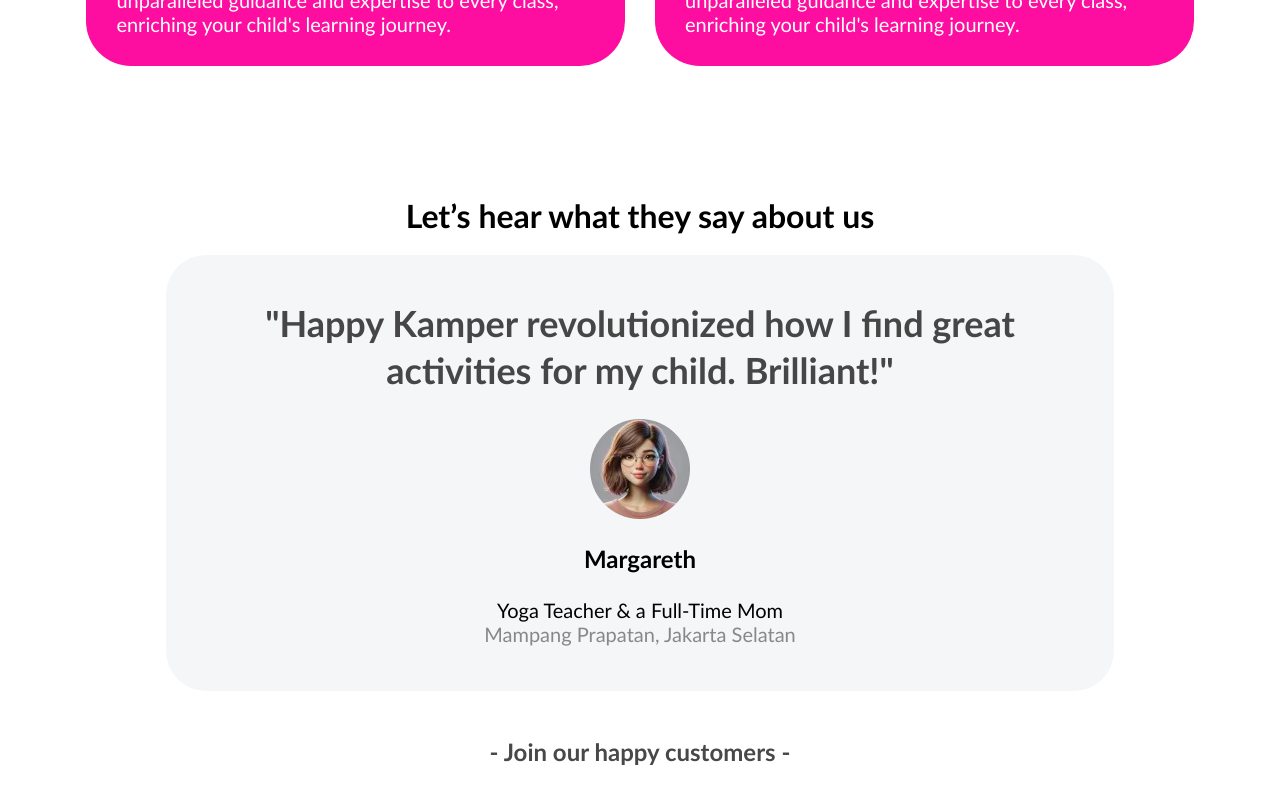
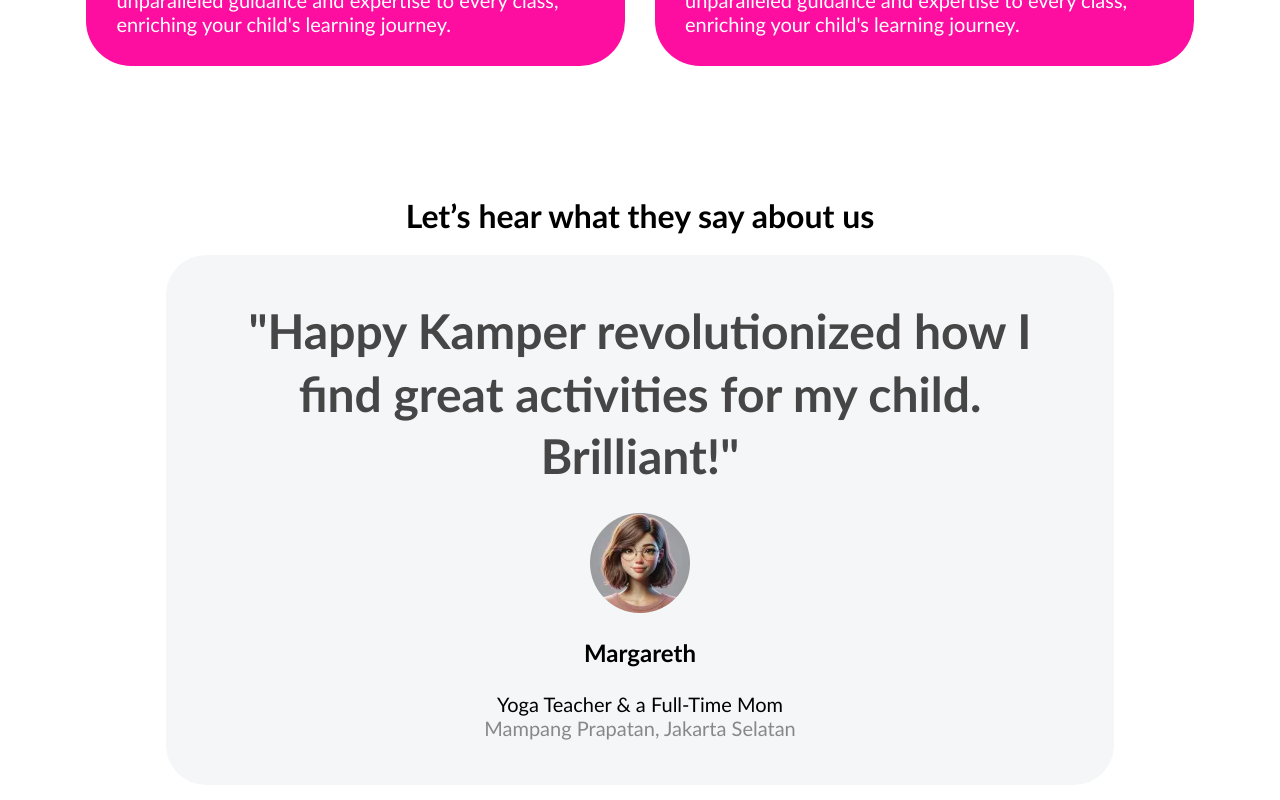
Before and after one commit to Meet-Sabhani/happykamper, a React (Create React App) app: page / in a window 1280 px wide. Shown: the part 3966-4766 px from the top of the page. Built offline with nearby package versions, Linux system fonts and the light colour scheme.

Commit message:
font size

```diff
--- a/src/styles/TestimonialsStyle.js
+++ b/src/styles/TestimonialsStyle.js
@@ -19,7 +19,7 @@
 
     h1 {
       line-height: 1.3;
-      font-size: 36px;
+      font-size: 48px;
       padding: unset;
       color: #464647;
     }
@@ -56,6 +56,13 @@
       }
     }
   }
+  @media (max-width: 992px) {
+    .review {
+      h1 {
+        font-size: 36px;
+      }
+    }
+  }
   @media (max-width: 768px) {
     .TestimonialBottom {
       padding: unset;
@@ -69,6 +76,7 @@
     }
     .review {
       gap: 15px;
+
       img {
         height: 48px;
         width: 48px;
```
